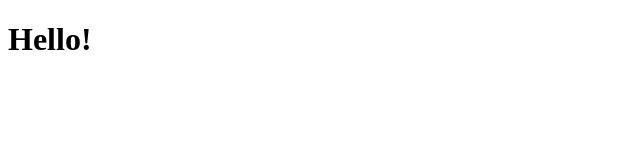
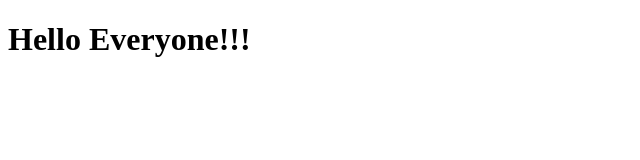
Before and after one commit to jdejesu2/com421-project01, a plain HTML site: page index.html in a window 1280 px wide. Shown: the whole page, without its empty margins (0-640 px from the left). Drawn offline with Linux system fonts and the light colour scheme.

Commit message:
added word for testing of GD

```diff
--- a/index.html
+++ b/index.html
@@ -2,6 +2,6 @@
 
 <html lang="eng">
 
-<h1>Hello!</h1>
+<h1>Hello Everyone!!!</h1>
 
 <html>
```
